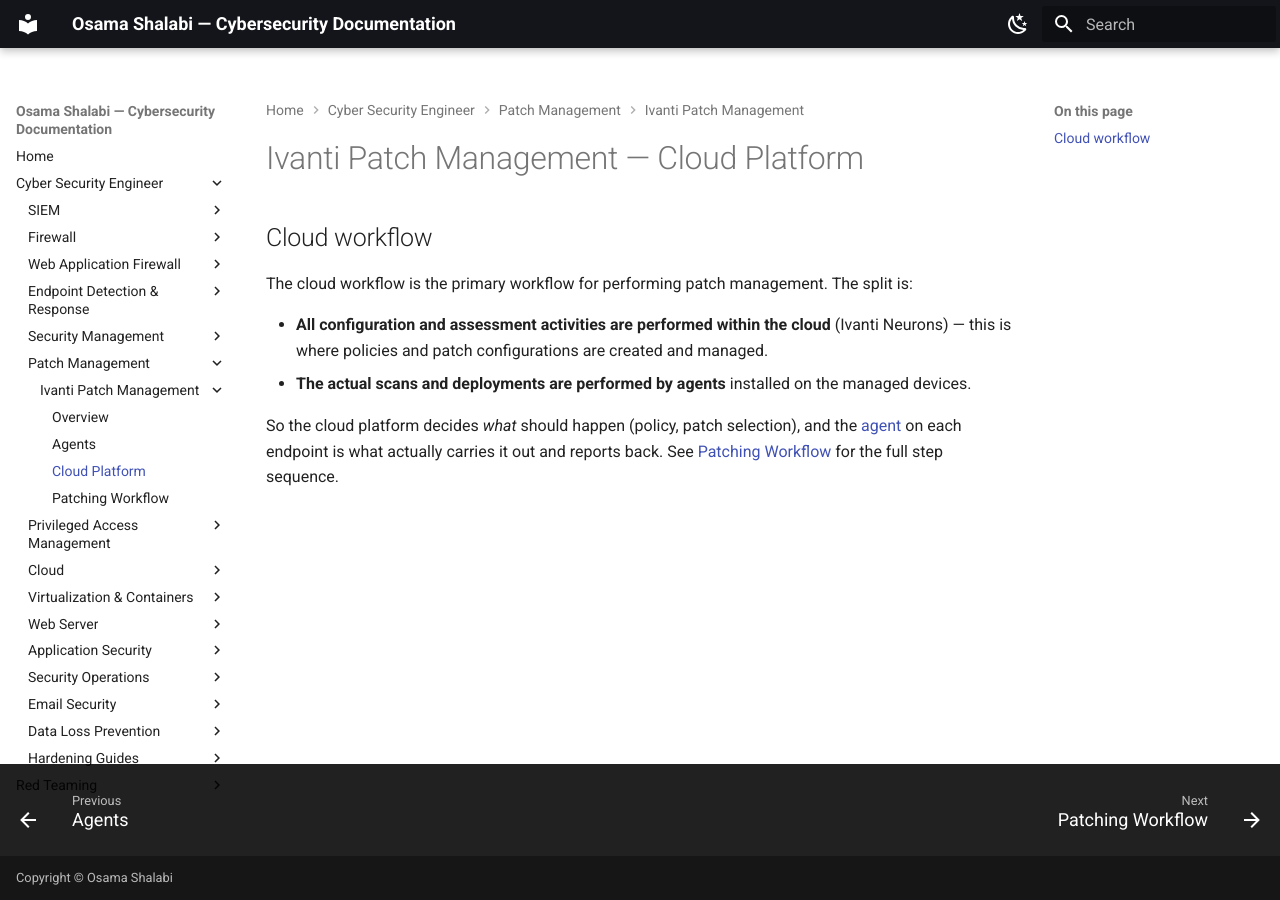
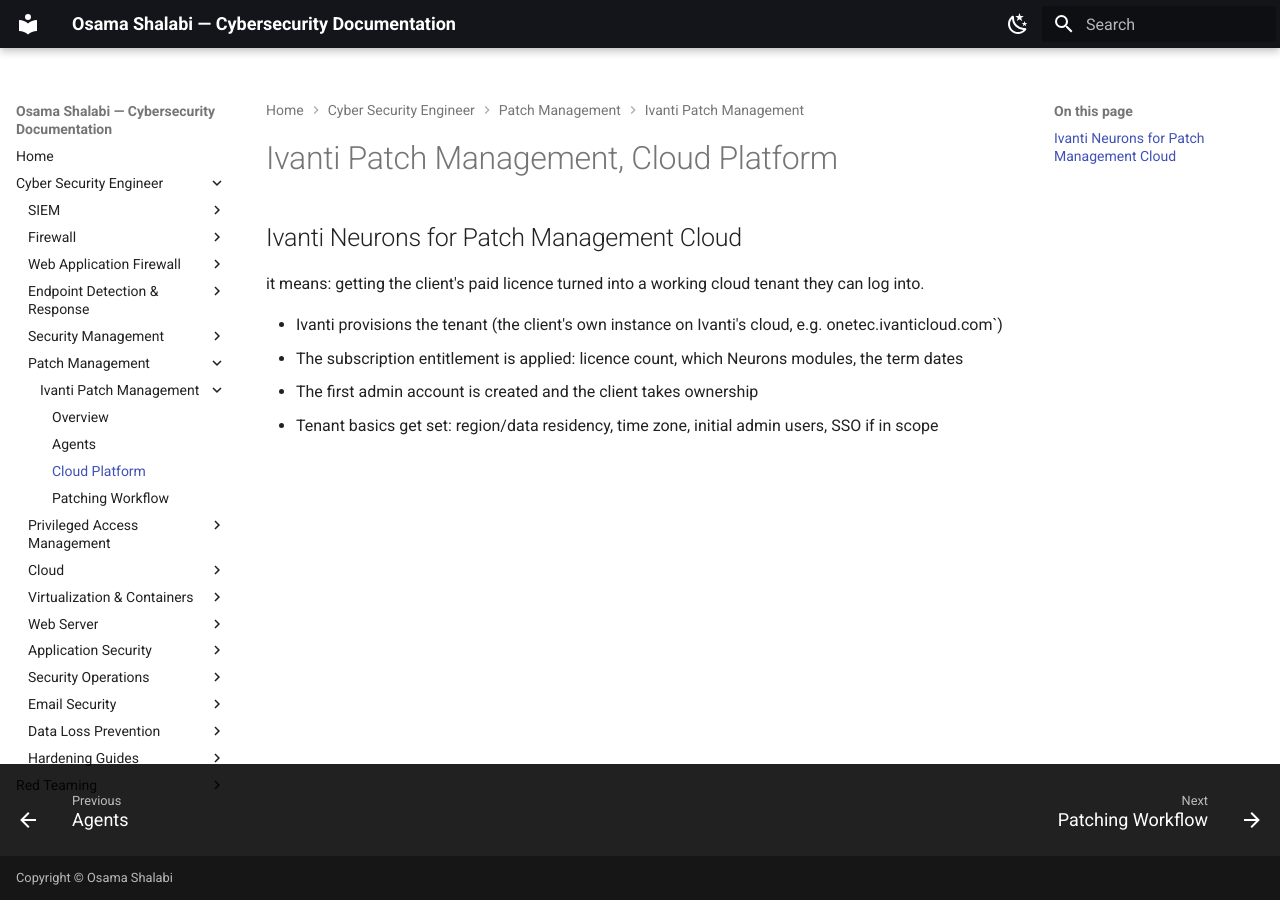
Before and after one commit to osamashalabi432-png/doc-osamashalabi, an MkDocs documentation site: the page built from docs/cyber-security-engineer/patch-management/ivanti/cloud-platform.md, in a window 1280 px wide. Built offline with MkDocs 1.6.1 and Material for MkDocs 9.7.7, drawn with Linux system fonts in a browser that asks for light colours.

Commit message:
vault backup: 2026-09-13 08:07:51

```diff
--- a/docs/cyber-security-engineer/patch-management/ivanti/cloud-platform.md
+++ b/docs/cyber-security-engineer/patch-management/ivanti/cloud-platform.md
@@ -1,10 +1,10 @@
-# Ivanti Patch Management — Cloud Platform
+# Ivanti Patch Management, Cloud Platform
 
-## Cloud workflow
+## Ivanti Neurons for Patch Management Cloud
 
-The cloud workflow is the primary workflow for performing patch management. The split is:
+it means: getting the client's paid licence turned into a working cloud tenant they can log into.
 
-- **All configuration and assessment activities are performed within the cloud** (Ivanti Neurons) — this is where policies and patch configurations are created and managed.
-- **The actual scans and deployments are performed by agents** installed on the managed devices.
-
-So the cloud platform decides *what* should happen (policy, patch selection), and the [agent](agents.md) on each endpoint is what actually carries it out and reports back. See [Patching Workflow](patching-workflow.md) for the full step sequence.
+- Ivanti provisions the tenant (the client's own instance on Ivanti's cloud, e.g. onetec.ivanticloud.com`)
+- The subscription entitlement is applied: licence count, which Neurons modules, the term dates
+- The first admin account is created and the client takes ownership
+- Tenant basics get set: region/data residency, time zone, initial admin users, SSO if in scope
```
